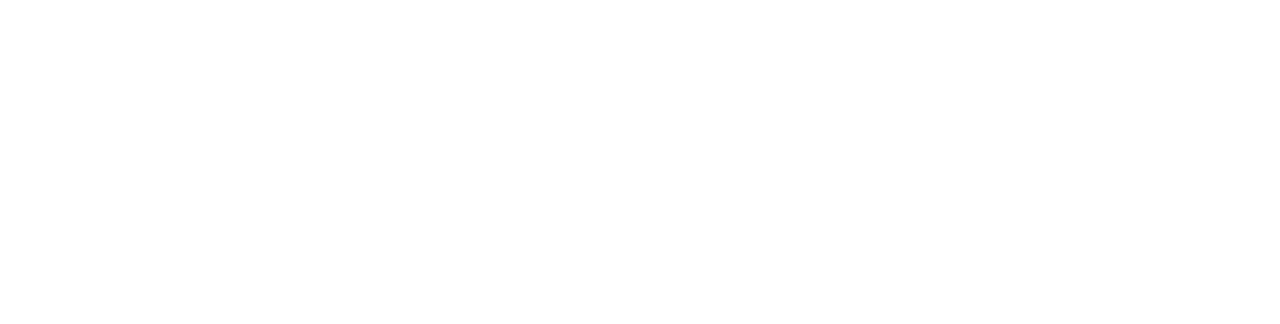
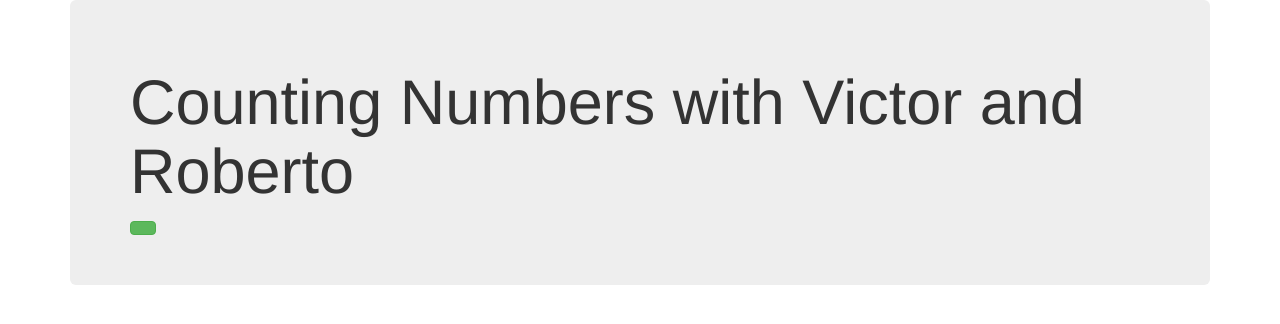
Before and after one commit to vmpuentes/count-up-by, a plain HTML site: page index.html in a window 1280 px wide. Drawn offline with nearby package versions, Linux system fonts and the light colour scheme.

Commit message:
add jumbotron and container stylings as well as a submit button.

```diff
--- a/index.html
+++ b/index.html
@@ -11,6 +11,13 @@
     <title>count-up-by</title>
   </head>
   <body>
-
+    <div class="container">
+      <div class="jumbotron">
+        <h1>Counting Numbers with Victor and Roberto</h1>
+        <form id="daForm">
+          <button type="submit" class="btn btn-success">
+        </form>
+      </div>
+    </div>
   </body>
 </html>
```
